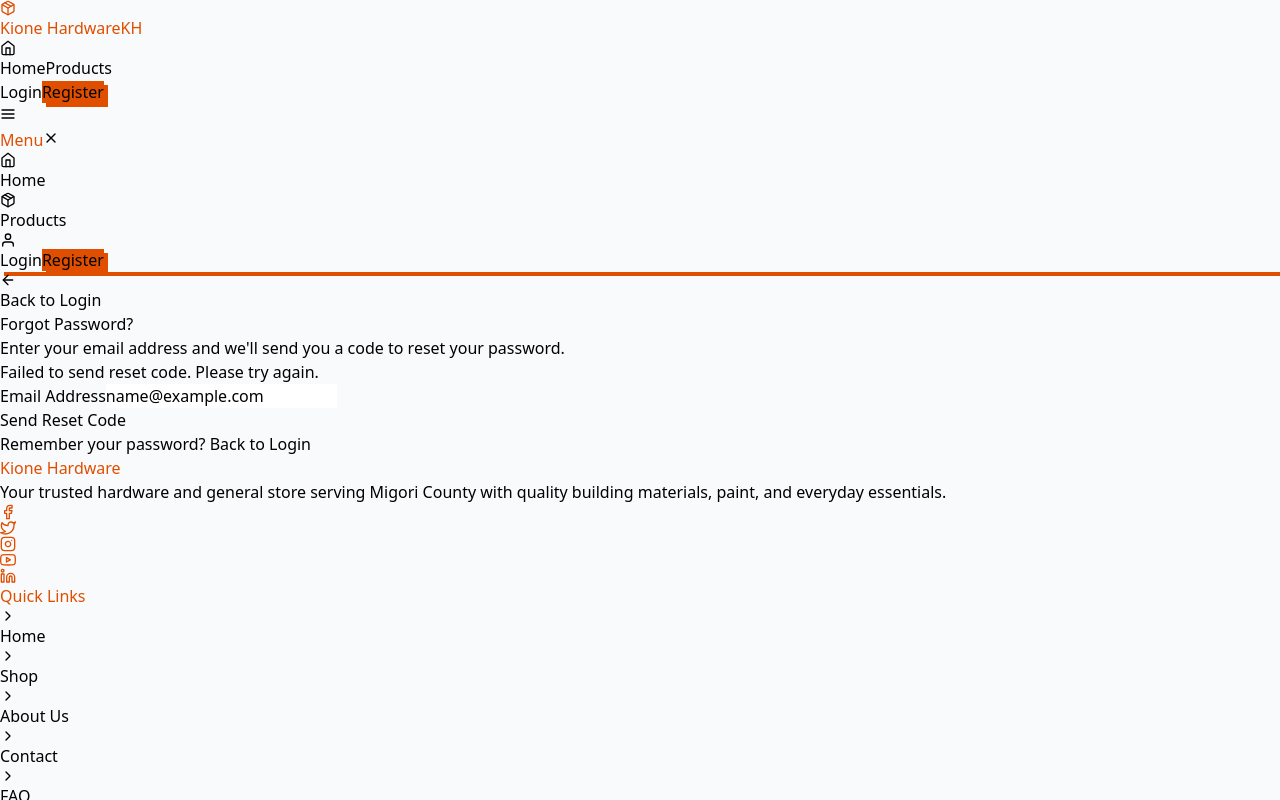
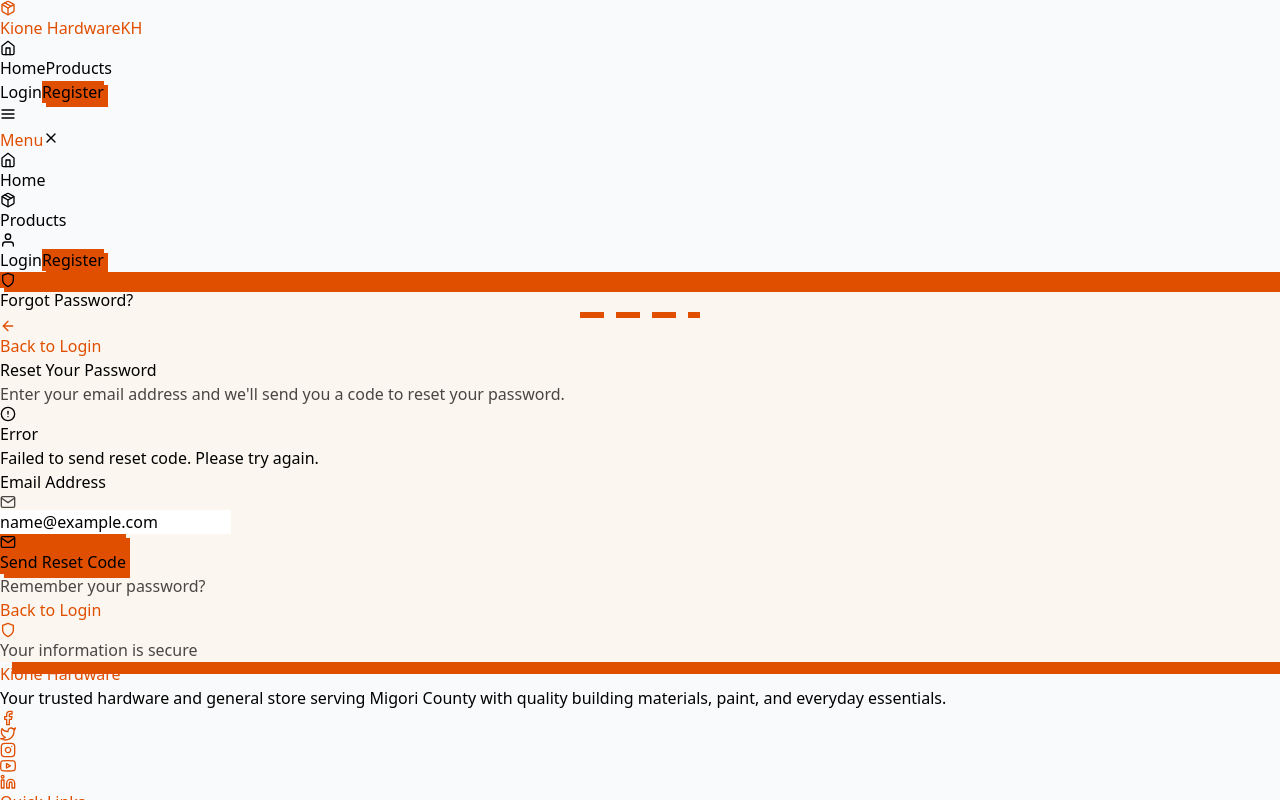
Before and after one commit to Osekobo/frontend, a React (Vite) app: page /forgot-password in a window 1280 px wide. Both pictures are taken after typing "name@example.com" into the empty fields and a click on the button "Send Reset Code". Shown: the top 800 px of the page. Built offline with nearby package versions, Linux system fonts and the light colour scheme; no server answers.

Commit message:
Reset password page

```diff
--- a/src/pages/ForgotPassword.jsx
+++ b/src/pages/ForgotPassword.jsx
@@ -1,7 +1,7 @@
 // src/pages/ForgotPassword.jsx
 import { useState } from 'react';
 import { useNavigate, Link } from 'react-router-dom';
-import { FiMail, FiArrowLeft } from 'react-icons/fi';
+import { FiMail, FiArrowLeft, FiShield, FiCheckCircle, FiAlertCircle } from 'react-icons/fi';
 import api from '../api/client';
 
 const ForgotPassword = () => {
@@ -32,21 +32,23 @@
 
   if (isEmailSent) {
     return (
-      <div className="min-h-screen bg-gray-50 flex items-center justify-center py-12 px-4 sm:px-6 lg:px-8">
-        <div className="max-w-md w-full bg-white rounded-lg shadow-md p-8 text-center">
-          <div className="mx-auto flex items-center justify-center h-12 w-12 rounded-full bg-green-100 mb-4">
-            <FiMail className="h-6 w-6 text-green-600" />
+      <div className="min-h-screen bg-warm flex items-center justify-center py-12 px-4 sm:px-6 lg:px-8">
+        <div className="max-w-md w-full">
+          <div className="bg-white border-4 border-black shadow-hard-lg p-8 text-center">
+            <div className="mx-auto flex items-center justify-center w-20 h-20 bg-terra/10 border-4 border-terra mb-6">
+              <FiMail className="h-10 w-10 text-terra" />
             </div>
-          <h2 className="text-2xl font-bold text-gray-800 mb-2">Check Your Email</h2>
-          <p className="text-gray-600 mb-4">
-            We've sent a password reset code to <strong>{email}</strong>
+            <h2 className="font-h text-2xl font-bold text-black uppercase mb-2">Check Your Email</h2>
+            <div className="brick-line mx-auto mb-4"></div>
+            <p className="text-ash mb-4">
+              We've sent a password reset code to <strong className="text-terra">{email}</strong>
             </p>
-          <p className="text-sm text-gray-500 mb-6">
+            <p className="text-sm text-ash mb-6">
               Enter the code on the next page to reset your password.
             </p>
             <button
               onClick={() => navigate('/reset-password')}
-            className="w-full bg-blue-600 text-white py-2 rounded-lg hover:bg-blue-700 transition-colors"
+              className="w-full bg-terra text-white py-3 font-bold uppercase tracking-wider border-4 border-black shadow-hard-sm hover:translate-x-[2px] hover:translate-y-[2px] hover:shadow-none transition-all"
             >
               Enter Reset Code
             </button>
@@ -55,68 +57,117 @@
                 setIsEmailSent(false);
                 setEmail('');
               }}
-            className="w-full mt-3 text-gray-600 hover:text-gray-800 text-sm"
+              className="w-full mt-3 text-terra hover:text-terra-dark text-sm font-semibold transition-colors"
             >
               ← Back to forgot password
             </button>
+          </div>
         </div>
       </div>
     );
   }
 
   return (
-    <div className="min-h-screen bg-gray-50 flex items-center justify-center py-12 px-4 sm:px-6 lg:px-8">
-      <div className="max-w-md w-full bg-white rounded-lg shadow-md p-8">
+    <div className="min-h-screen bg-warm flex items-center justify-center py-12 px-4 sm:px-6 lg:px-8">
+      <div className="max-w-md w-full">
+        {/* Header */}
+        <div className="text-center mb-8">
+          <div className="inline-flex items-center justify-center w-16 h-16 bg-terra border-4 border-black shadow-hard-sm mb-4">
+            <FiShield className="w-8 h-8 text-white" />
+          </div>
+          <h1 className="font-h text-3xl font-bold text-black uppercase tracking-tight">Forgot Password?</h1>
+          <div className="brick-line mx-auto mt-4"></div>
+        </div>
+
+        {/* Forgot Password Card */}
+        <div className="bg-white border-4 border-black shadow-hard-lg p-8">
           <div className="text-center mb-6">
-          <Link to="/login" className="inline-flex items-center text-sm text-gray-600 hover:text-gray-800">
-            <FiArrowLeft className="mr-2" /> Back to Login
+            <Link to="/login" className="inline-flex items-center text-sm text-terra hover:text-terra-dark font-semibold transition-colors group">
+              <FiArrowLeft className="mr-2 group-hover:-translate-x-1 transition-transform" /> Back to Login
             </Link>
           </div>
 
-        <h2 className="text-2xl font-bold text-center text-gray-800 mb-2">
-          Forgot Password?
+          <h2 className="font-h text-2xl font-bold text-black text-center uppercase mb-2">
+            Reset Your Password
           </h2>
-        <p className="text-center text-gray-600 mb-6">
+          <p className="text-ash text-center mb-6">
             Enter your email address and we'll send you a code to reset your password.
           </p>
 
           {error && (
-          <div className="bg-red-100 border border-red-400 text-red-700 px-4 py-3 rounded mb-4">
-            {error}
+            <div className="bg-red-100 border-2 border-red-500 text-red-700 px-4 py-3 mb-4 flex items-start space-x-2">
+              <FiAlertCircle className="w-5 h-5 flex-shrink-0 mt-0.5" />
+              <div>
+                <p className="font-semibold">Error</p>
+                <p className="text-sm">{error}</p>
+              </div>
             </div>
           )}
 
           <form onSubmit={handleSubmit}>
             <div className="mb-6">
-            <label className="block text-gray-700 text-sm font-bold mb-2">
+              <label className="block text-sm font-bold text-black uppercase tracking-wider mb-2">
                 Email Address
               </label>
+              <div className="relative">
+                <div className="absolute inset-y-0 left-0 pl-3 flex items-center pointer-events-none">
+                  <FiMail className="h-5 w-5 text-ash" />
+                </div>
                 <input
                   type="email"
                   value={email}
                   onChange={(e) => setEmail(e.target.value)}
-              className="w-full px-3 py-2 border border-gray-300 rounded-lg focus:outline-none focus:ring-2 focus:ring-blue-500"
+                  className="w-full pl-10 pr-3 py-2 border-2 border-black focus:outline-none focus:ring-2 focus:ring-terra"
                   placeholder="you@example.com"
                   required
                   disabled={isLoading}
                 />
               </div>
+            </div>
 
             <button
               type="submit"
               disabled={isLoading}
-            className="w-full bg-blue-600 text-white py-2 rounded-lg hover:bg-blue-700 transition-colors disabled:bg-blue-400 font-semibold"
+              className="w-full bg-terra text-white py-3 font-bold uppercase tracking-wider border-4 border-black shadow-hard-sm hover:translate-x-[2px] hover:translate-y-[2px] hover:shadow-none transition-all disabled:opacity-50 disabled:cursor-not-allowed flex items-center justify-center space-x-2"
             >
-            {isLoading ? 'Sending...' : 'Send Reset Code'}
+              {isLoading ? (
+                <>
+                  <div className="animate-spin rounded-full h-4 w-4 border-2 border-white border-t-transparent"></div>
+                  <span>Sending...</span>
+                </>
+              ) : (
+                <>
+                  <FiMail className="w-5 h-5" />
+                  <span>Send Reset Code</span>
+                </>
+              )}
             </button>
           </form>
 
-        <p className="text-center text-gray-600 mt-6">
-          Remember your password?{' '}
-          <Link to="/login" className="text-blue-600 hover:text-blue-700 font-semibold">
+          <div className="mt-6 text-center">
+            <div className="relative">
+              <div className="absolute inset-0 flex items-center">
+                <div className="w-full border-t-2 border-black"></div>
+              </div>
+              <div className="relative flex justify-center text-sm">
+                <span className="px-2 bg-white text-ash">Remember your password?</span>
+              </div>
+            </div>
+            <div className="mt-4">
+              <Link to="/login" className="text-terra hover:text-terra-dark font-bold uppercase tracking-wider transition-colors">
                 Back to Login
               </Link>
+            </div>
+          </div>
+
+          {/* Security Note */}
+          <div className="mt-6 pt-6 border-t-2 border-black text-center">
+            <p className="text-xs text-ash flex items-center justify-center space-x-1">
+              <FiShield className="w-3 h-3 text-terra" />
+              <span>Your information is secure</span>
             </p>
+          </div>
+        </div>
       </div>
     </div>
   );
--- a/src/pages/ResetPassword.jsx
+++ b/src/pages/ResetPassword.jsx
@@ -1,7 +1,7 @@
 // src/pages/ResetPassword.jsx
 import { useState, useEffect } from 'react';
 import { useNavigate, Link } from 'react-router-dom';
-import { FiLock, FiCheck, FiArrowLeft } from 'react-icons/fi';
+import { FiLock, FiCheck, FiArrowLeft, FiShield, FiAlertCircle, FiCheckCircle } from 'react-icons/fi';
 import api from '../api/client';
 
 const ResetPassword = () => {
@@ -74,72 +74,104 @@
 
   if (isSuccess) {
     return (
-      <div className="min-h-screen bg-gray-50 flex items-center justify-center py-12 px-4 sm:px-6 lg:px-8">
-        <div className="max-w-md w-full bg-white rounded-lg shadow-md p-8 text-center">
-          <div className="mx-auto flex items-center justify-center h-12 w-12 rounded-full bg-green-100 mb-4">
-            <FiCheck className="h-6 w-6 text-green-600" />
+      <div className="min-h-screen bg-warm flex items-center justify-center py-12 px-4 sm:px-6 lg:px-8">
+        <div className="max-w-md w-full">
+          <div className="bg-white border-4 border-black shadow-hard-lg p-8 text-center">
+            <div className="mx-auto flex items-center justify-center w-20 h-20 bg-green-100 border-4 border-green-500 mb-6">
+              <FiCheck className="h-10 w-10 text-green-600" />
             </div>
-          <h2 className="text-2xl font-bold text-gray-800 mb-2">Password Reset!</h2>
-          <p className="text-gray-600 mb-4">
+            <h2 className="font-h text-2xl font-bold text-black uppercase mb-2">Password Reset!</h2>
+            <div className="brick-line mx-auto mb-4"></div>
+            <p className="text-ash mb-4">
               Your password has been successfully reset.
             </p>
-          <p className="text-sm text-gray-500 mb-6">
+            <p className="text-sm text-ash mb-6">
               Redirecting you to login page...
             </p>
             <Link
               to="/login"
-            className="inline-block w-full bg-blue-600 text-white py-2 rounded-lg hover:bg-blue-700 transition-colors text-center"
+              className="inline-block w-full bg-terra text-white py-3 font-bold uppercase tracking-wider border-4 border-black shadow-hard-sm hover:translate-x-[2px] hover:translate-y-[2px] hover:shadow-none transition-all text-center"
             >
               Go to Login
             </Link>
+          </div>
         </div>
       </div>
     );
   }
 
   return (
-    <div className="min-h-screen bg-gray-50 flex items-center justify-center py-12 px-4 sm:px-6 lg:px-8">
-      <div className="max-w-md w-full bg-white rounded-lg shadow-md p-8">
+    <div className="min-h-screen bg-warm flex items-center justify-center py-12 px-4 sm:px-6 lg:px-8">
+      <div className="max-w-md w-full">
+        {/* Header */}
+        <div className="text-center mb-8">
+          <div className="inline-flex items-center justify-center w-16 h-16 bg-terra border-4 border-black shadow-hard-sm mb-4">
+            <FiShield className="w-8 h-8 text-white" />
+          </div>
+          <h1 className="font-h text-3xl font-bold text-black uppercase tracking-tight">Reset Password</h1>
+          <div className="brick-line mx-auto mt-4"></div>
+        </div>
+
+        {/* Reset Password Card */}
+        <div className="bg-white border-4 border-black shadow-hard-lg p-8">
           <div className="text-center mb-6">
-          <Link to="/forgot-password" className="inline-flex items-center text-sm text-gray-600 hover:text-gray-800">
-            <FiArrowLeft className="mr-2" /> Back to Forgot Password
+            <Link to="/forgot-password" className="inline-flex items-center text-sm text-terra hover:text-terra-dark font-semibold transition-colors group">
+              <FiArrowLeft className="mr-2 group-hover:-translate-x-1 transition-transform" /> Back to Forgot Password
             </Link>
           </div>
 
-        <h2 className="text-2xl font-bold text-center text-gray-800 mb-2">
-          Reset Password
+          <h2 className="font-h text-2xl font-bold text-black text-center uppercase mb-2">
+            Create New Password
           </h2>
-        <p className="text-center text-gray-600 mb-6">
-          Enter the reset code sent to <strong>{email}</strong> and your new password.
+          <p className="text-ash text-center mb-6">
+            Enter the reset code sent to <strong className="text-terra">{email}</strong> and your new password.
           </p>
 
           {error && (
-          <div className="bg-red-100 border border-red-400 text-red-700 px-4 py-3 rounded mb-4">
-            {error}
+            <div className="bg-red-100 border-2 border-red-500 text-red-700 px-4 py-3 mb-4 flex items-start space-x-2">
+              <FiAlertCircle className="w-5 h-5 flex-shrink-0 mt-0.5" />
+              <div>
+                <p className="font-semibold">Error</p>
+                <p className="text-sm">{error}</p>
+              </div>
             </div>
           )}
 
           <form onSubmit={handleSubmit}>
+            {/* OTP Field */}
             <div className="mb-4">
-            <label className="block text-gray-700 text-sm font-bold mb-2">
+              <label className="block text-sm font-bold text-black uppercase tracking-wider mb-2">
                 Reset Code (OTP)
               </label>
+              <div className="relative">
+                <div className="absolute inset-y-0 left-0 pl-3 flex items-center pointer-events-none">
+                  <FiLock className="h-5 w-5 text-ash" />
+                </div>
                 <input
                   type="text"
                   value={otp}
                   onChange={(e) => setOtp(e.target.value)}
-              className="w-full px-3 py-2 border border-gray-300 rounded-lg focus:outline-none focus:ring-2 focus:ring-blue-500"
-              placeholder="Enter 6-digit code"
+                  className="w-full pl-10 pr-3 py-2 border-2 border-black focus:outline-none focus:ring-2 focus:ring-terra text-center tracking-widest text-lg"
+                  placeholder="• • • • • •"
                   required
                   disabled={isLoading}
                   maxLength={6}
                 />
               </div>
+              <p className="text-xs text-ash mt-1">
+                Enter the 6-digit code sent to your email
+              </p>
+            </div>
 
+            {/* New Password Field */}
             <div className="mb-4">
-            <label className="block text-gray-700 text-sm font-bold mb-2">
+              <label className="block text-sm font-bold text-black uppercase tracking-wider mb-2">
                 New Password
               </label>
+              <div className="relative">
+                <div className="absolute inset-y-0 left-0 pl-3 flex items-center pointer-events-none">
+                  <FiLock className="h-5 w-5 text-ash" />
+                </div>
                 <input
                   type="password"
                   value={newPassword}
@@ -147,49 +179,99 @@
                     setNewPassword(e.target.value);
                     validatePassword(e.target.value);
                   }}
-              className="w-full px-3 py-2 border border-gray-300 rounded-lg focus:outline-none focus:ring-2 focus:ring-blue-500"
+                  className="w-full pl-10 pr-3 py-2 border-2 border-black focus:outline-none focus:ring-2 focus:ring-terra"
                   placeholder="Create new password"
                   required
                   disabled={isLoading}
                 />
+              </div>
               {passwordError && (
-              <p className="text-red-500 text-xs mt-1">{passwordError}</p>
+                <p className="text-red-500 text-xs mt-1 flex items-center">
+                  <FiAlertCircle className="w-3 h-3 mr-1" />
+                  {passwordError}
+                </p>
               )}
-            <p className="text-gray-500 text-xs mt-1">
-              Password must be at least 6 characters
+              <p className="text-ash text-xs mt-1">
+                ✓ Password must be at least 6 characters
               </p>
             </div>
 
+            {/* Confirm Password Field */}
             <div className="mb-6">
-            <label className="block text-gray-700 text-sm font-bold mb-2">
+              <label className="block text-sm font-bold text-black uppercase tracking-wider mb-2">
                 Confirm New Password
               </label>
+              <div className="relative">
+                <div className="absolute inset-y-0 left-0 pl-3 flex items-center pointer-events-none">
+                  <FiLock className="h-5 w-5 text-ash" />
+                </div>
                 <input
                   type="password"
                   value={confirmPassword}
                   onChange={(e) => setConfirmPassword(e.target.value)}
-              className="w-full px-3 py-2 border border-gray-300 rounded-lg focus:outline-none focus:ring-2 focus:ring-blue-500"
-              placeholder="Confirm new password"
+                  className="w-full pl-10 pr-3 py-2 border-2 border-black focus:outline-none focus:ring-2 focus:ring-terra"
+                  placeholder="Confirm your new password"
                   required
                   disabled={isLoading}
                 />
+              </div>
+              {confirmPassword && newPassword !== confirmPassword && (
+                <p className="text-red-500 text-xs mt-1 flex items-center">
+                  <FiAlertCircle className="w-3 h-3 mr-1" />
+                  Passwords do not match
+                </p>
+              )}
+              {confirmPassword && newPassword === confirmPassword && newPassword.length >= 6 && (
+                <p className="text-green-600 text-xs mt-1 flex items-center">
+                  <FiCheckCircle className="w-3 h-3 mr-1" />
+                  Passwords match
+                </p>
+              )}
             </div>
 
             <button
               type="submit"
               disabled={isLoading}
-            className="w-full bg-blue-600 text-white py-2 rounded-lg hover:bg-blue-700 transition-colors disabled:bg-blue-400 font-semibold"
+              className="w-full bg-terra text-white py-3 font-bold uppercase tracking-wider border-4 border-black shadow-hard-sm hover:translate-x-[2px] hover:translate-y-[2px] hover:shadow-none transition-all disabled:opacity-50 disabled:cursor-not-allowed flex items-center justify-center space-x-2"
             >
-            {isLoading ? 'Resetting Password...' : 'Reset Password'}
+              {isLoading ? (
+                <>
+                  <div className="animate-spin rounded-full h-4 w-4 border-2 border-white border-t-transparent"></div>
+                  <span>Resetting Password...</span>
+                </>
+              ) : (
+                <>
+                  <FiLock className="w-5 h-5" />
+                  <span>Reset Password</span>
+                </>
+              )}
             </button>
           </form>
 
-        <p className="text-center text-gray-600 mt-6">
-          Didn't receive a code?{' '}
-          <Link to="/forgot-password" className="text-blue-600 hover:text-blue-700 font-semibold">
-            Try again
+          <div className="mt-6 text-center">
+            <div className="relative">
+              <div className="absolute inset-0 flex items-center">
+                <div className="w-full border-t-2 border-black"></div>
+              </div>
+              <div className="relative flex justify-center text-sm">
+                <span className="px-2 bg-white text-ash">Need help?</span>
+              </div>
+            </div>
+            <div className="mt-4">
+              <Link to="/forgot-password" className="text-terra hover:text-terra-dark font-bold uppercase tracking-wider transition-colors">
+                Didn't receive a code? Try again
               </Link>
+            </div>
+          </div>
+
+          {/* Security Note */}
+          <div className="mt-6 pt-6 border-t-2 border-black text-center">
+            <p className="text-xs text-ash flex items-center justify-center space-x-1">
+              <FiShield className="w-3 h-3 text-terra" />
+              <span>Your new password will be encrypted</span>
             </p>
+          </div>
+        </div>
       </div>
     </div>
   );
```
Lines whose indentation alone changed are shown as unchanged.
